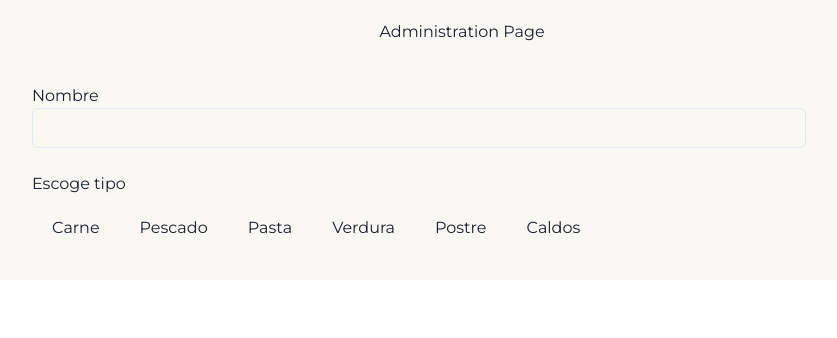
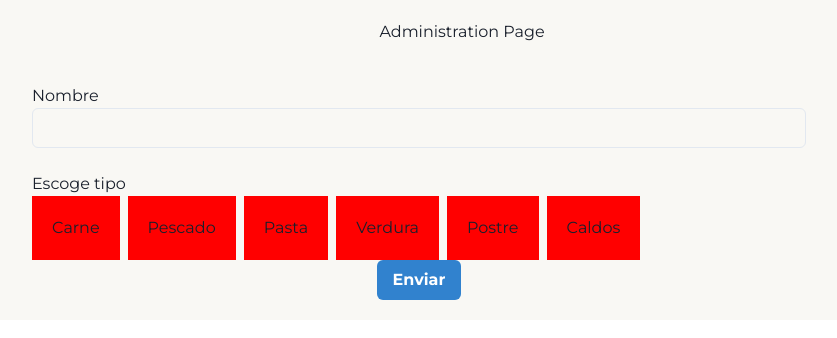
Before and after one commit to mdgdeveloper/recipeapp, a React (Create React App) app: page /admin in a window 1280 px wide. Both pictures are taken after a click on the element "Add a Recipe". Shown: the top 338 px of the page, without its empty margins (178-1015 px from the left). Built offline with nearby package versions, Linux system fonts and the light colour scheme.

Commit message:
feat: atoms for Tipos and styling

```diff
--- /dev/null
+++ b/src/components/atoms/Form/TipoElement.style.css
@@ -0,0 +1,7 @@
+.tipo {
+    background-color: red;
+}
+
+.tipo-selected {
+    background-color: green;
+}
--- /dev/null
+++ b/src/components/atoms/Form/TipoElement.tsx
@@ -0,0 +1,28 @@
+import {Box} from '@chakra-ui/react';
+import { useState } from 'react';
+import './TipoElement.style.css';
+
+interface Props {
+    tipoValue: string;
+
+}
+
+const TipoElement = ({ tipoValue }: Props) => {
+    const [style, setStyle] = useState<string>("tipo");
+
+    const selected = () => {
+        setStyle("tipo-selected")
+    }
+
+    return (
+<Box
+                p={5}
+                cursor='pointer'
+                mr={2}
+                className={style}
+                onClick={()=>selected()}
+                >{tipoValue}</Box>
+    )
+}
+
+export default TipoElement;
--- a/src/components/molecules/Form/FormTipos.tsx
+++ b/src/components/molecules/Form/FormTipos.tsx
@@ -13,6 +13,8 @@ const FormTipos = (props: Props) => {
     const [tipoSelected, setTipoSelected] = useState<Tipo>();
 
 
+
+
     return (
         <Flex
         mt={6}
--- a/src/components/molecules/Form/ListaTipo.tsx
+++ b/src/components/molecules/Form/ListaTipo.tsx
@@ -1,5 +1,6 @@
 import { Box, Flex } from '@chakra-ui/react';
 import { Tipo } from '../../../types/recetas';
+import TipoElement from '../../atoms/Form/TipoElement';
 
 interface Props {
     setTipoSelected: (tipos:Tipo) => void;
@@ -18,10 +19,7 @@ const ListaTipo = (props: Props) => {
         <Flex>
             <Box></Box>
             {ListaTipos.map(tipo => (
-                <Box
-                p={5}
-
-                >{tipo}</Box>
+                <TipoElement tipoValue={tipo} />
             ))}
         </Flex>
     )
--- a/src/components/organisms/AddRecipeForm.tsx
+++ b/src/components/organisms/AddRecipeForm.tsx
@@ -1,4 +1,4 @@
-import { Box, Flex } from '@chakra-ui/react';
+import { Box, Flex, Button } from '@chakra-ui/react';
 
 // Form Import Molecules
 import FormNombre from '../molecules/Form/FormNombre';
@@ -20,6 +20,7 @@ const AddRecipeForm = (props: Props) => {
             w='90%'
 
         >
+            <form>
                 <Flex
                     flexDirection='column'
                 >
@@ -32,6 +33,8 @@ const AddRecipeForm = (props: Props) => {
                     <FormIngredientes />
                     <FormPasos />
                 </Flex>
+                <Button colorScheme="blue">Enviar</Button>
+            </form>
         </Box>
     )
 }
```
Lines whose indentation alone changed are shown as unchanged.
